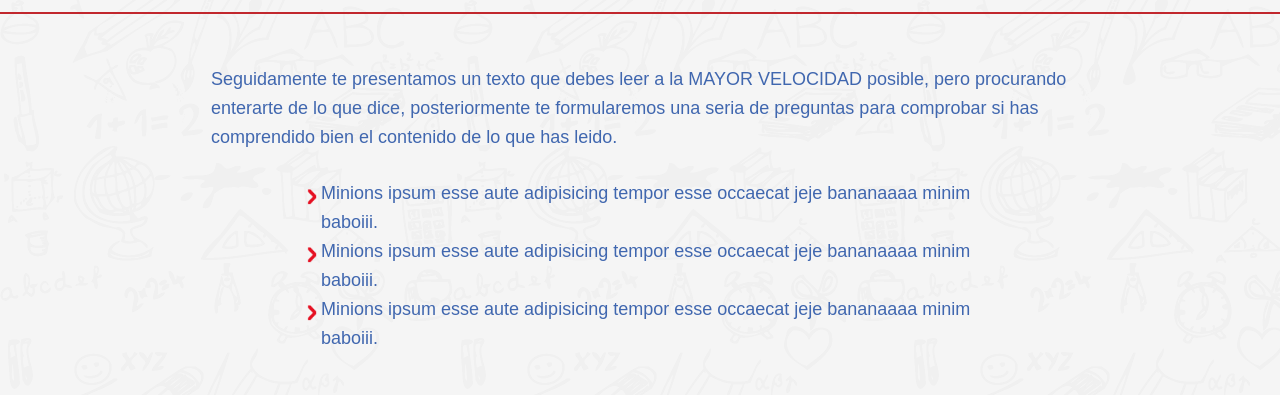
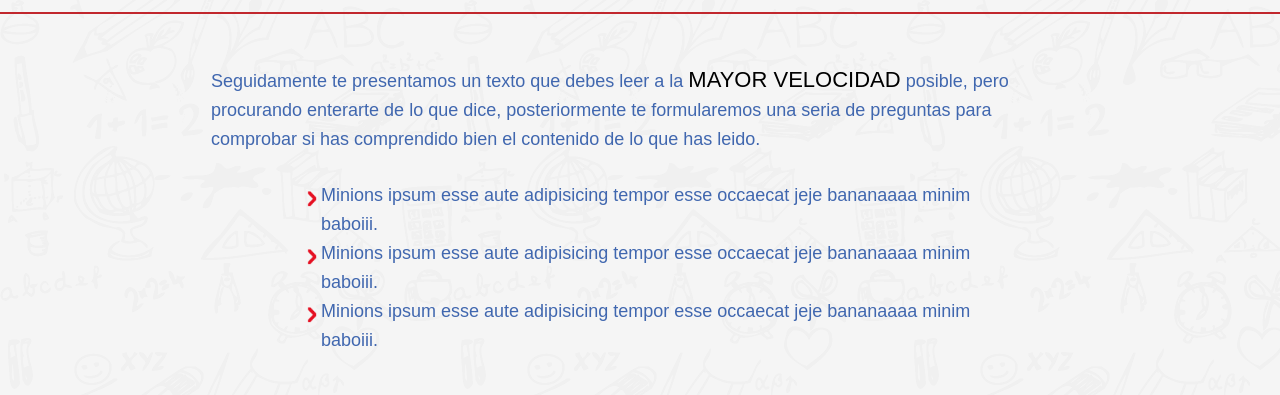
Before and after one commit to anheru88/LevelUp, a plain HTML site: page juego1/instrucciones.html in a window 1280 px wide. Shown: the part 138-533 px from the top of the page. Drawn offline with nearby package versions, Linux system fonts and the light colour scheme; a script that the page names is missing.

Commit message:
Agregado el strong a las instrucciones

```diff
--- a/css/instrucciones.css
+++ b/css/instrucciones.css
@@ -136,6 +136,12 @@
 	margin-left: 51px;
 	margin-top: 51px;
 	position: relative;
+}
+
+#u146-4 strong {
+  font-size: 22px;
+  font-style: initial;
+  color: black;
 }
 
 #u189
```
